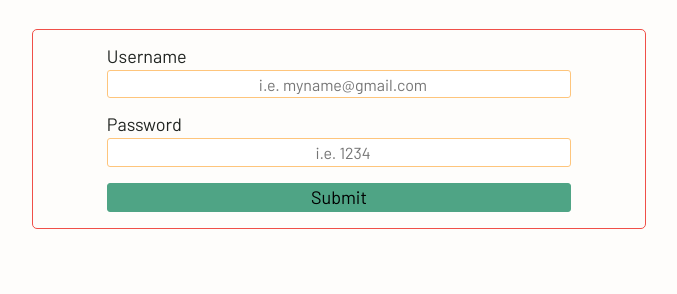
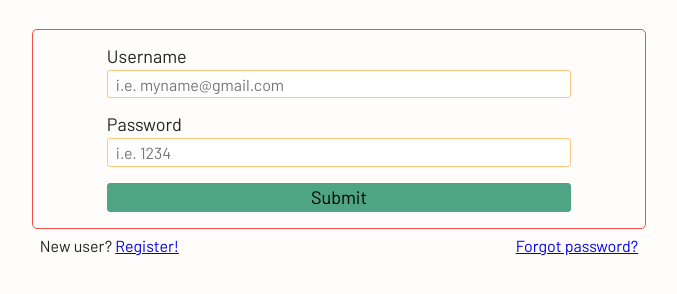
Before and after one commit to nbradf2/garden-planner-capstone, a website: page public/index.html in a window 1280 px wide. Shown: the part 72-366 px from the top of the page, without its empty margins (301-978 px from the left). Drawn offline with nearby package versions, Linux system fonts and the light colour scheme.

Commit message:
update registration link styling

```diff
--- a/public/css/main.css
+++ b/public/css/main.css
@@ -36,7 +36,7 @@ body {
 	color: #202421;
 	font-family: 'Barlow', sans-serif;
 	font-size: 18px;
-	text-align: center;
+/*	text-align: center;*/
 }
 
 h1 {
@@ -49,13 +49,12 @@ h1 {
 header, section {
 	width: 80%;
 	margin: 0 auto;
-	text-align: center;
 }
 
-/***** FORM *****/
+/***** LANDING PAGE *****/
+
 form, label, input, button {
 	width: 100%;
-	text-align: center;
 	display: block;
 	margin: 0 auto;
 }
@@ -90,22 +89,49 @@ form button {
 	background-color: #4FA485;
 }
 
+.register-links {
+	width: 100%;
+	margin: 0 auto;
+	font-size: 1rem;
+}
+
+.new-user, .forgot-password {
+	margin: 0.5rem;
+	text-align: center;
+	display: block;
+}
+
 /***** MEDIA QUERIES *****/
 
 @media only screen and (min-width: 600px) {
+	.register-links {
+		width: 90%;
+	}
 
+	.new-user, .forgot-password {
+		display: inline-block;
+	}
+
+	.new-user {
+		float: left;
+	}
+
+	.forgot-password {
+		float: right;
+	}
 }
 
 @media only screen and (min-width: 900px) {
 
-	form, label, input, button {
+	form, label, input, button, .register-links {
 		width: 80%;
 	}
+
 }
 
 @media only screen and (min-width: 1200px) {
 
-	form {
+	form, .register-links {
 		width: 60%;
 	}
 
--- a/public/index.html
+++ b/public/index.html
@@ -20,13 +20,15 @@
 	<section>
 		<form action="#" method="#">
 			<label for="username">Username</label>
-			<input placeholder="i.e. myname@gmail.com" type="text" name="username" id="#">
+			<input placeholder="i.e. myname@gmail.com" type="text" name="username" id="username">
 			<label for="password">Password</label>
-			<input placeholder="i.e. 1234" type="text" name="password" id="#">
+			<input placeholder="i.e. 1234" type="text" name="password" id="password">
 			<button type="submit">Submit</button>
 		</form>
-		<p><a href=""></a></p>
-		<p><a href=""></a></p>
+		<div class="register-links">
+			<span class="new-user">New user?  <a href="#">Register!</a></span>
+			<span class="forgot-password"><a href="#">Forgot password?</a></span>
+		</div>
 	</section>
 
 </body>
```
